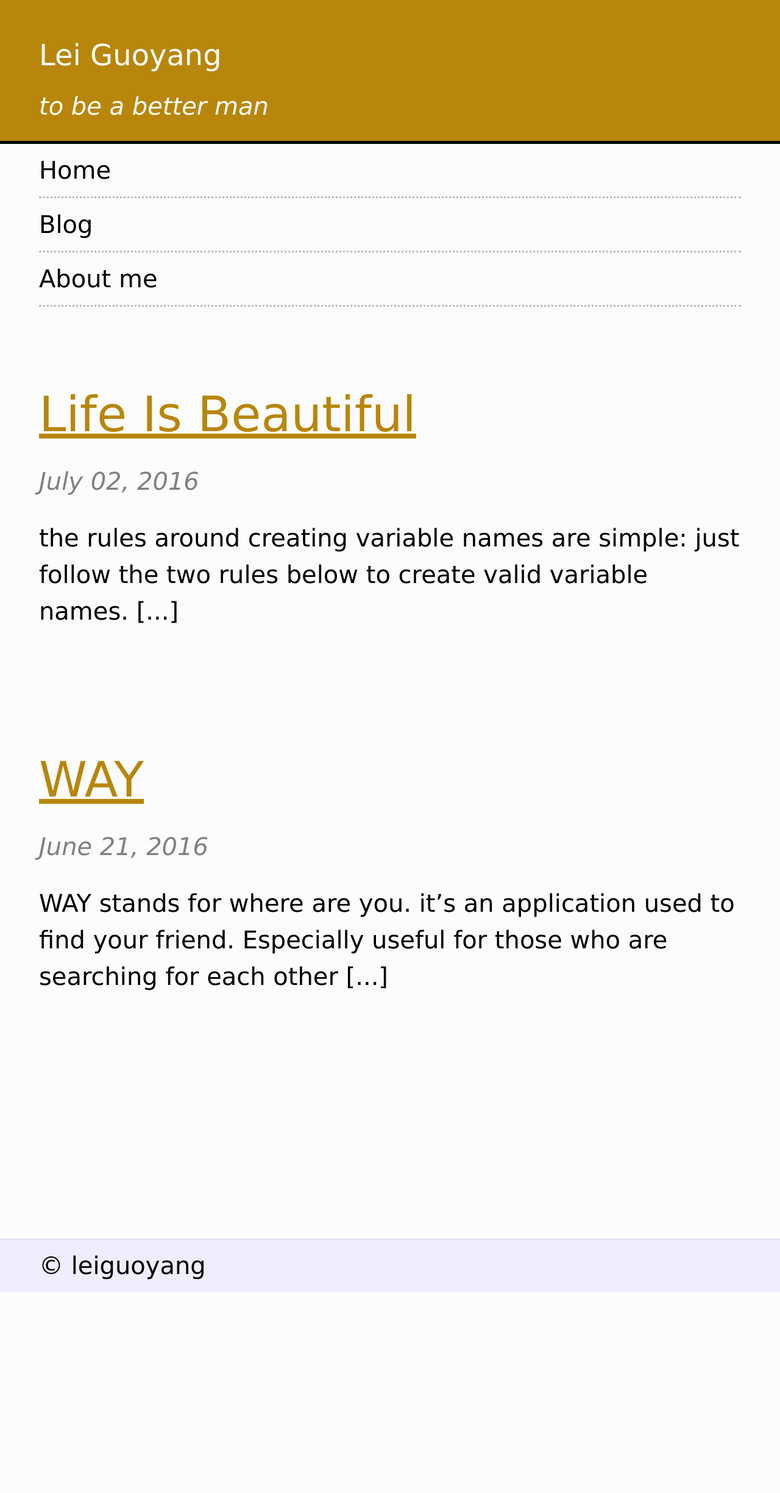
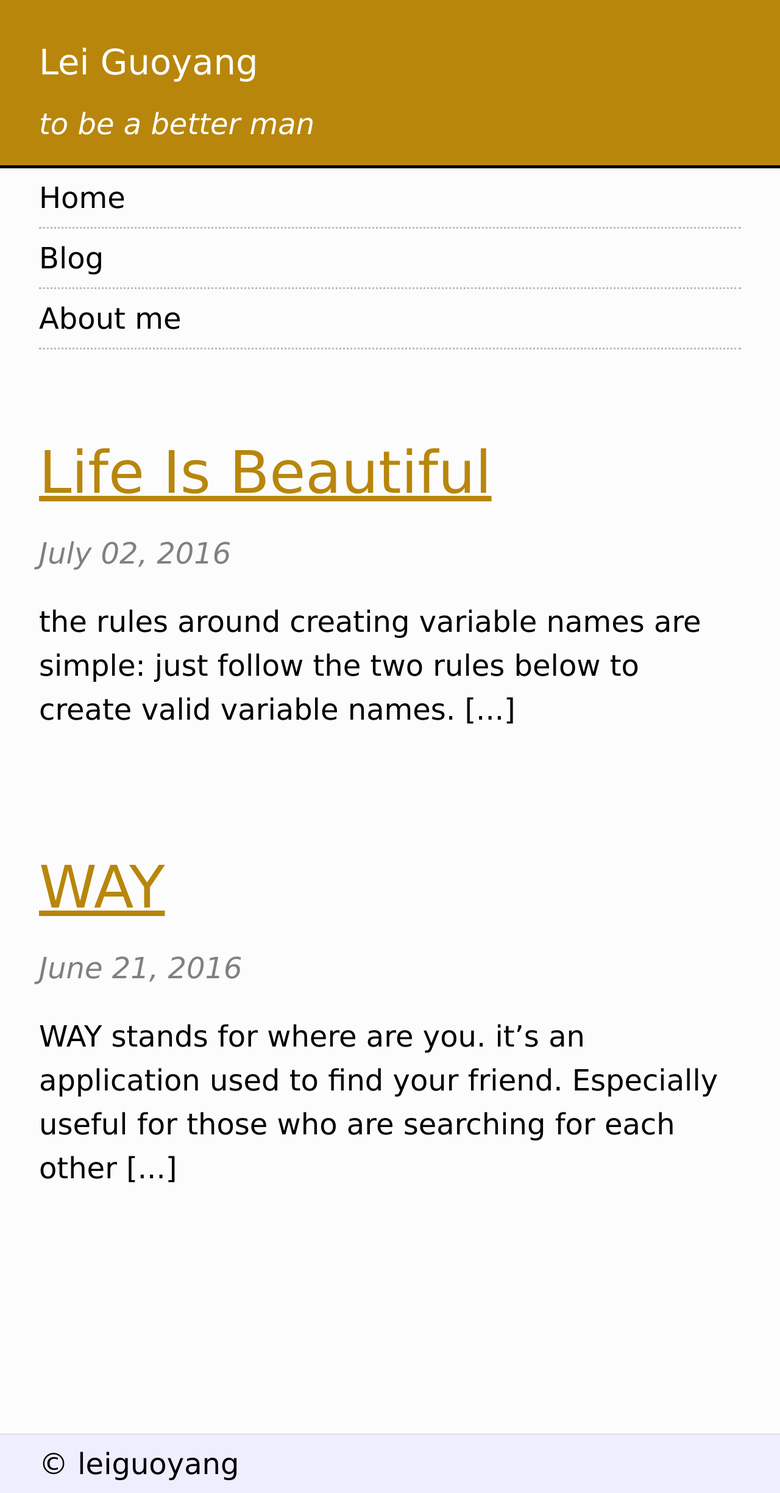
Before and after one commit to leiguoyang/leiguoyang.github.io, a Jekyll site: the page built from index.html, in a window 1280 px wide. Shown: the whole page at 61% size. Built offline with Jekyll 4.4.1, drawn with Linux system fonts in a browser that asks for light colours; before the commit the page ends 2118 px from its top, so only the background shows below that.

Commit message:
change the font size

```diff
--- a/css/main.css
+++ b/css/main.css
@@ -1,5 +1,5 @@
 body {
-  font: 40px Verdana, sans-serif;
+  font: 48px Verdana, sans-serif;
   color: black;
   background-color: #fcfcfc;
   margin: 0px;
```
